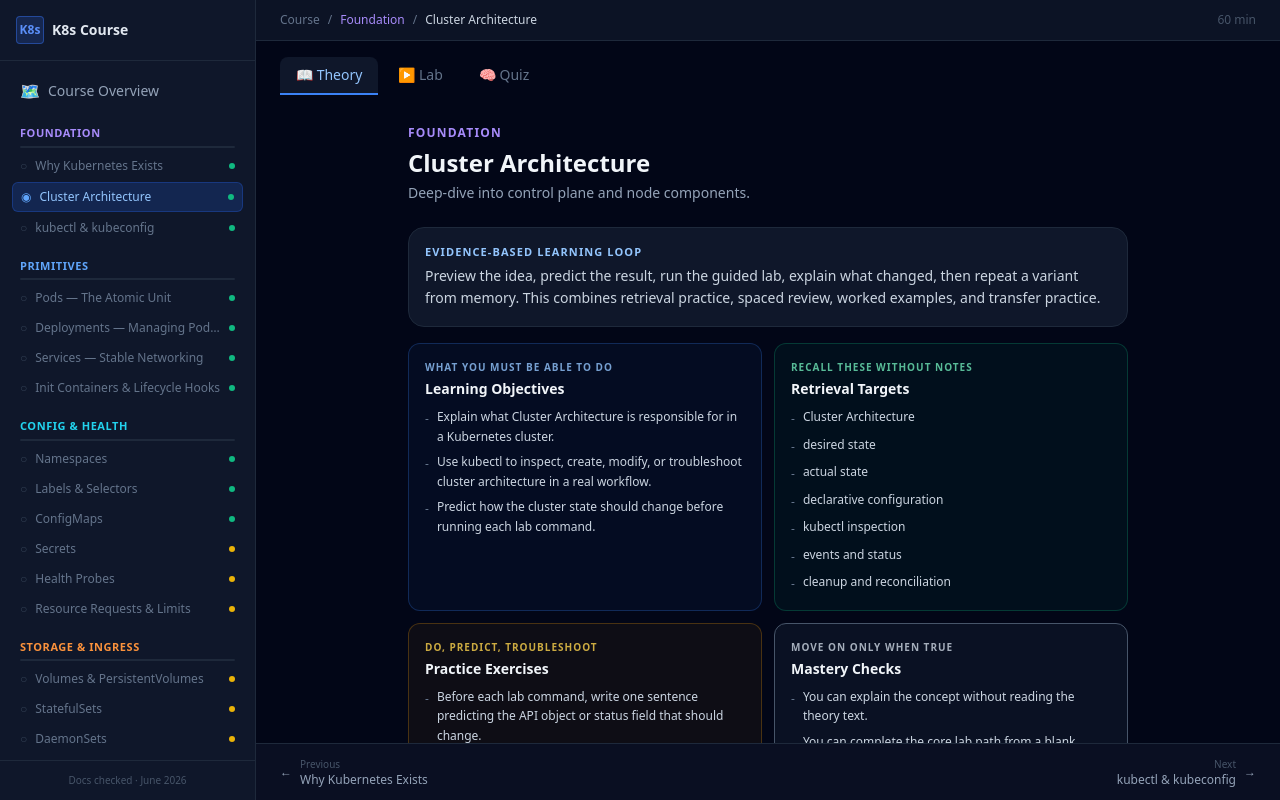
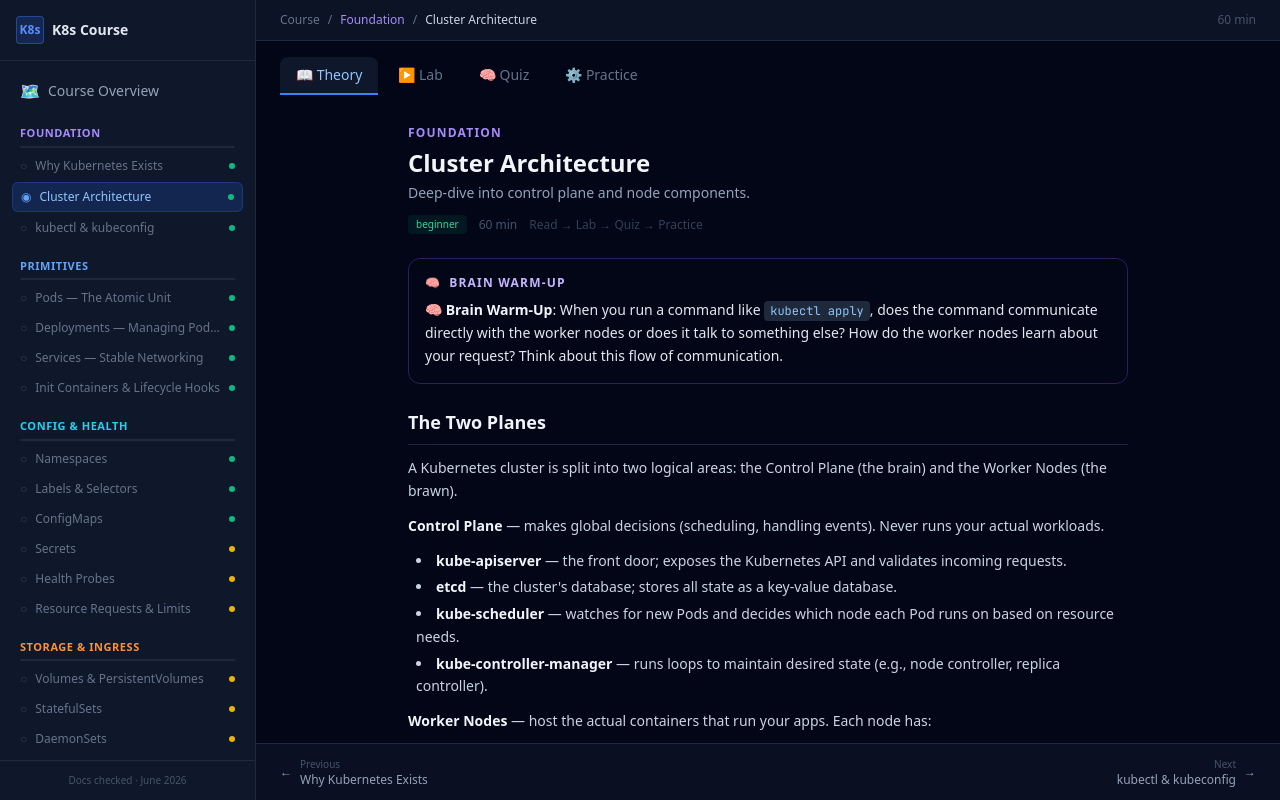
Before and after one commit to davidnbr/k8s_journey, a Next.js app: page /learn/phase-0/architecture in a window 1280 px wide. Built offline with nearby package versions, Linux system fonts and the light colour scheme.

Commit message:
chore: separate practice advice

```diff
--- a/app/learn/[phase]/[module]/LessonPageClient.tsx
+++ b/app/learn/[phase]/[module]/LessonPageClient.tsx
@@ -164,13 +164,28 @@
       )
       continue
     }
-    // Blockquotes
+    // Blockquotes — detect Brain Warm-Up vs generic
     else if (line.startsWith('> ')) {
       const quoteLines: string[] = []
       while (i < lines.length && lines[i].startsWith('> ')) {
         quoteLines.push(lines[i].slice(2))
         i++
       }
+      const text = quoteLines.join(' ')
+      const isBrainWarmup = text.includes('🧠') || text.toLowerCase().includes('brain warm-up')
+      if (isBrainWarmup) {
+        elements.push(
+          <div key={`bq-${i}`} className="bg-violet-500/8 border border-violet-500/30 rounded-xl p-4 mb-5">
+            <div className="flex items-center gap-2 text-violet-300 text-xs font-bold uppercase tracking-widest mb-2">
+              <span>🧠</span> Brain Warm-Up
+            </div>
+            <div className="text-slate-200 text-sm leading-relaxed"
+              dangerouslySetInnerHTML={{ __html: quoteLines.map(formatInline).join(' ')
+                .replace(/^🧠\s*\*\*Brain Warm-Up\*\*:\s*/i, '')
+                .replace(/^Brain Warm-Up:\s*/i, '') }} />
+          </div>
+        )
+      } else {
         elements.push(
           <blockquote key={`bq-${i}`} className="border-l-2 border-slate-600 pl-4 py-1 mb-3 text-slate-400 text-sm italic leading-relaxed">
             {quoteLines.map((ql, qi) => (
@@ -178,6 +193,7 @@
             ))}
           </blockquote>
         )
+      }
       continue
     }
     // Numbered lists
@@ -571,7 +587,7 @@
   )
   const [labDone, setLabDone] = useState(false)
   const [quizDone, setQuizDone] = useState(false)
-  const [activeTab, setActiveTab] = useState<'theory' | 'lab' | 'quiz'>('theory')
+  const [activeTab, setActiveTab] = useState<'theory' | 'lab' | 'quiz' | 'practice'>('theory')
   const [nextReview, setNextReview] = useState<ReturnType<typeof getNextReviewDue>>(null)
   const [reviewProgress, setReviewProgress] = useState<{ done: number; total: number }>({ done: 0, total: 4 })
 
@@ -610,9 +626,10 @@
   const isModuleDone = labDone && quizDone
 
   const TABS = [
-    { id: 'theory' as const, label: '📖 Theory', always: true },
-    { id: 'lab' as const, label: '▶ Lab', always: true },
-    { id: 'quiz' as const, label: '🧠 Quiz', always: true },
+    { id: 'theory' as const, label: '📖 Theory' },
+    { id: 'lab' as const, label: '▶ Lab' },
+    { id: 'quiz' as const, label: '🧠 Quiz' },
+    { id: 'practice' as const, label: '⚙ Practice' },
   ]
 
   return (
@@ -673,9 +690,18 @@
                 </span>
                 <h1 className="text-2xl font-bold text-slate-100 mt-1">{mod.title}</h1>
                 <p className="text-slate-400 text-sm mt-1">{mod.description}</p>
+                <div className="flex items-center gap-3 mt-3">
+                  <span className={`text-[10px] px-2 py-0.5 rounded font-medium ${
+                    mod.difficulty === 'beginner'
+                      ? 'bg-emerald-500/10 text-emerald-400'
+                      : mod.difficulty === 'intermediate'
+                      ? 'bg-yellow-500/10 text-yellow-400'
+                      : 'bg-red-500/10 text-red-400'
+                  }`}>{mod.difficulty}</span>
+                  <span className="text-slate-600 text-xs">{mod.duration}</span>
+                  <span className="text-slate-700 text-xs">Read → Lab → Quiz → Practice</span>
                 </div>
-
-              <LearningContract phaseSlug={phaseSlug} mod={mod} />
+              </div>
 
               <TheoryContent text={mod.theory} />
 
@@ -812,6 +838,15 @@
             </div>
           </div>
         )}
+
+        {/* Practice tab */}
+        {activeTab === 'practice' && (
+          <div className="h-full overflow-y-auto">
+            <div className="max-w-3xl mx-auto px-6 py-6">
+              <LearningContract phaseSlug={phaseSlug} mod={mod} />
+            </div>
+          </div>
+        )}
       </div>
 
       {/* Bottom navigation */}
```
Lines whose indentation alone changed are shown as unchanged.
